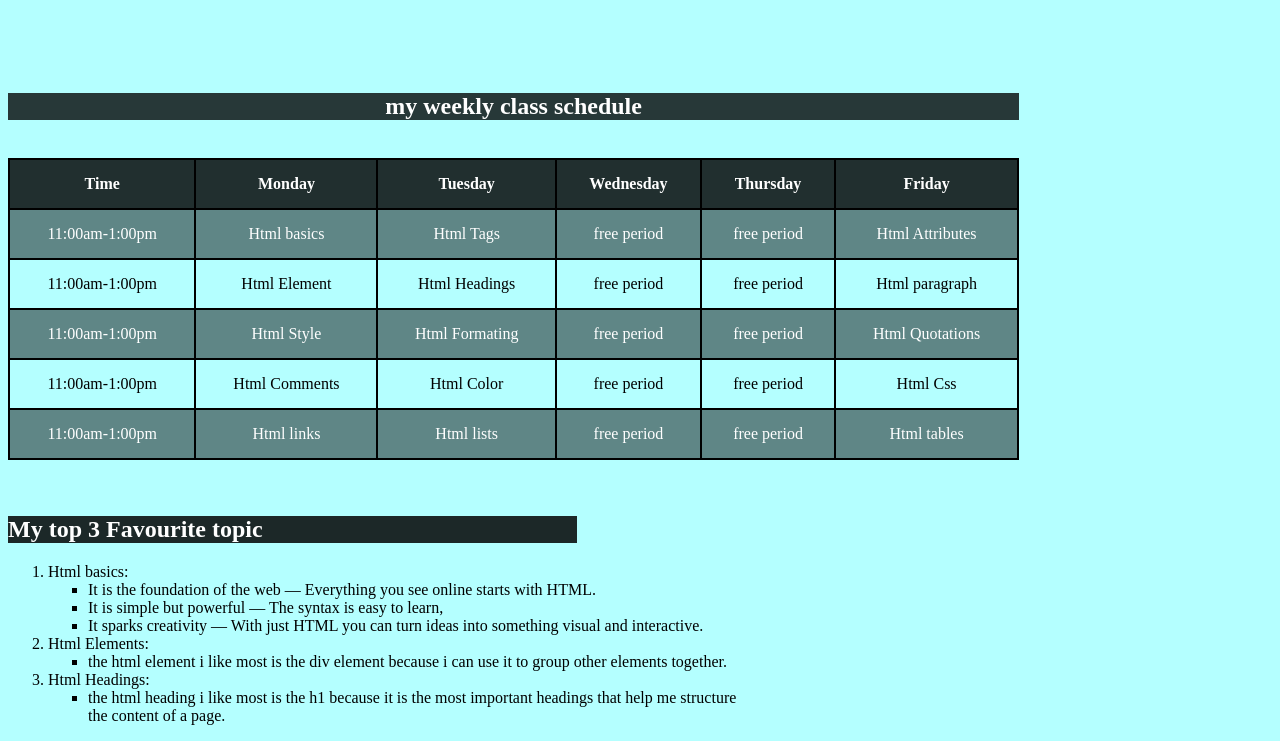
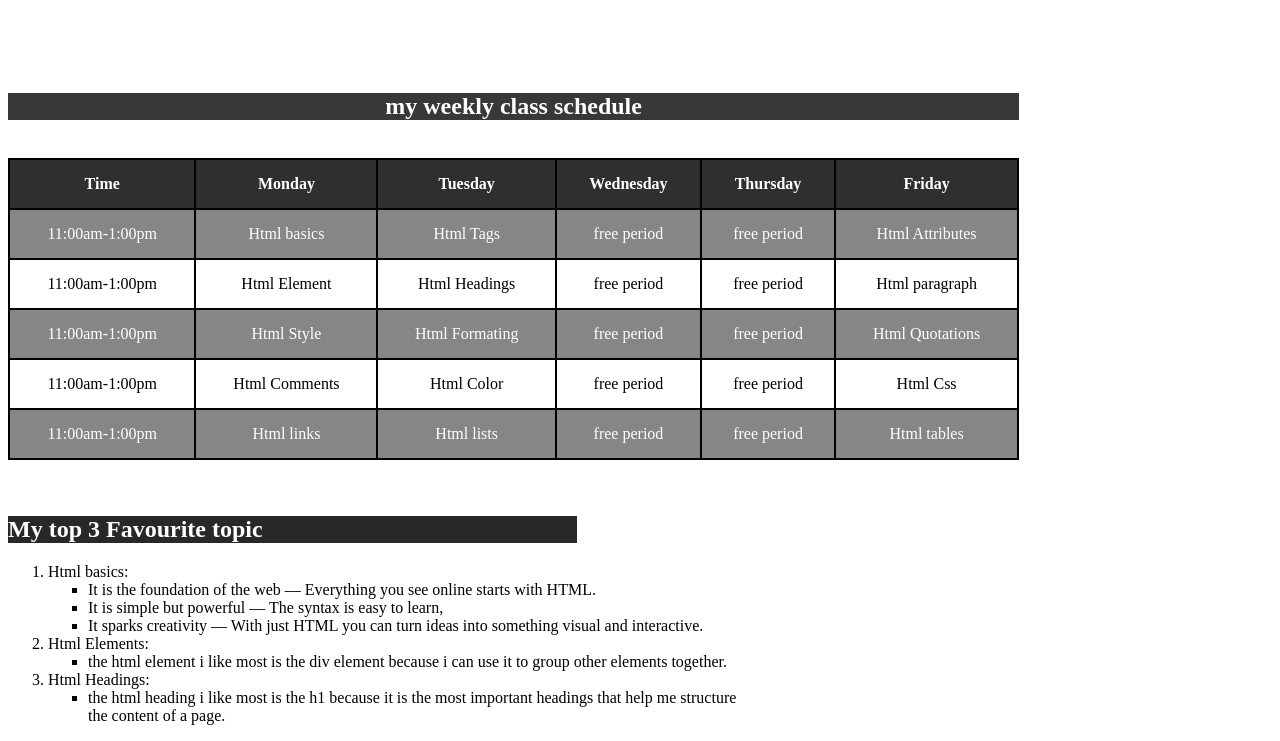
Before and after one commit to hartzfrancis2-sketch/html-profile-assignment, a plain HTML site: page index.html in a window 1280 px wide. Shown: the part 134-875 px from the top of the page. Drawn offline with Linux system fonts and the light colour scheme.

Commit message:
edited some styles

```diff
--- a/index.html
+++ b/index.html
@@ -8,7 +8,7 @@
 
 
 body {
-  background-color: rgba(0, 255, 255, 0.295);
+  //background-color: rgba(0, 255, 255, 0.295);//
   background-attachment: fixed;
   background-repeat: no-repeat;
   background-size: cover;
```
